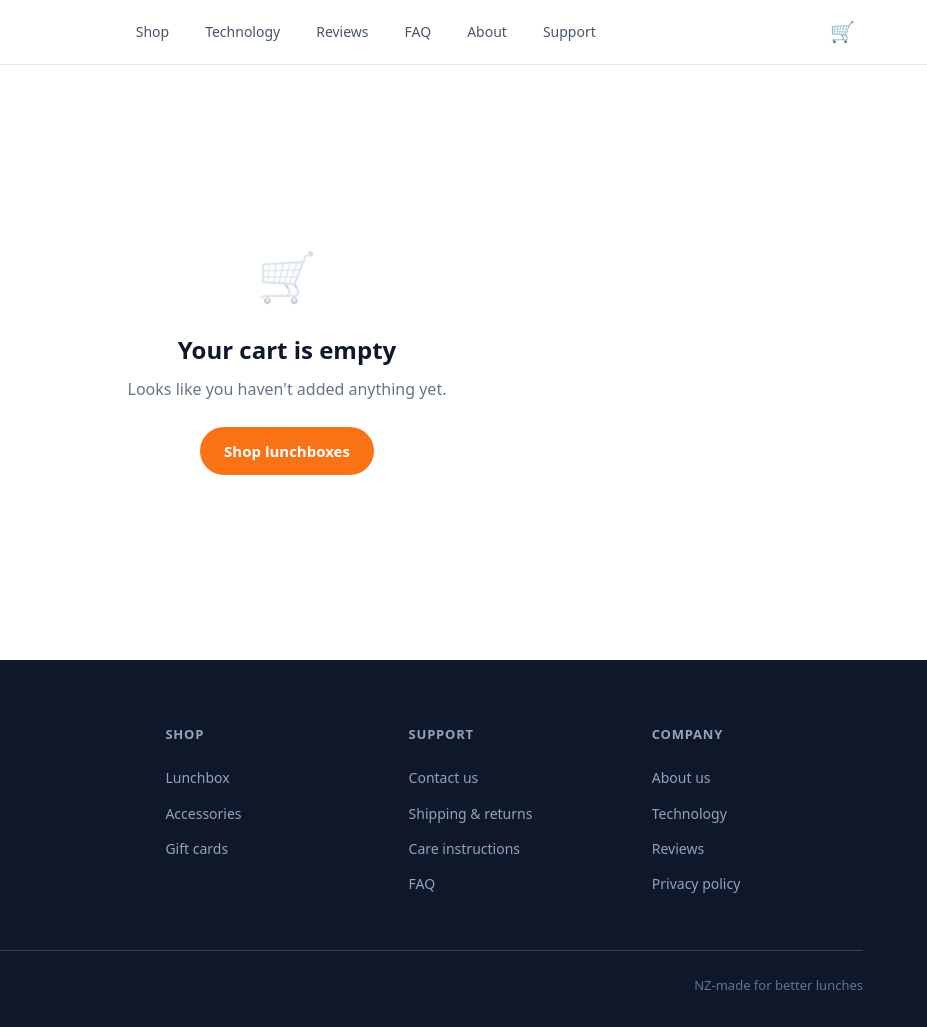
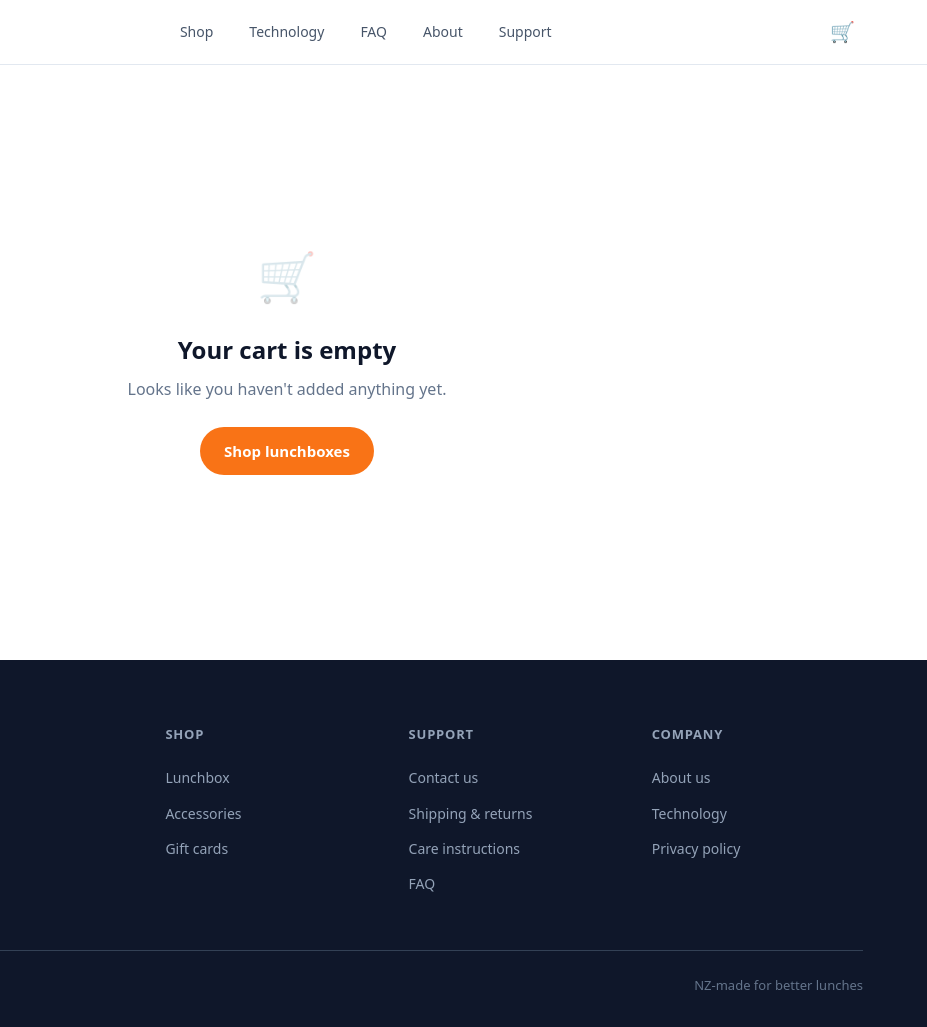
Before and after one commit to watreby13-svg/thermodynamic, a plain HTML site: page cart.html in a window 1280 px wide. Shown: the full height of the page, 353-1280 px from the left. Drawn offline with Linux system fonts and the light colour scheme.

Commit message:
Remove reviews page + all references

```diff
--- a/cart.html
+++ b/cart.html
@@ -15,7 +15,6 @@
       <nav class="nav">
         <a href="shop.html">Shop</a>
         <a href="technology.html">Technology</a>
-        <a href="reviews.html">Reviews</a>
         <a href="faq.html">FAQ</a>
         <a href="about.html">About</a>
         <a href="support.html">Support</a>
@@ -28,7 +27,6 @@
     <nav class="mobile-nav">
       <a href="shop.html">Shop</a>
       <a href="technology.html">Technology</a>
-      <a href="reviews.html">Reviews</a>
       <a href="faq.html">FAQ</a>
       <a href="about.html">About</a>
       <a href="support.html">Support</a>
@@ -72,7 +70,6 @@
           <h4>Company</h4>
           <a href="about.html">About us</a>
           <a href="technology.html">Technology</a>
-          <a href="reviews.html">Reviews</a>
           <a href="support.html">Privacy policy</a>
         </div>
       </div>
```
